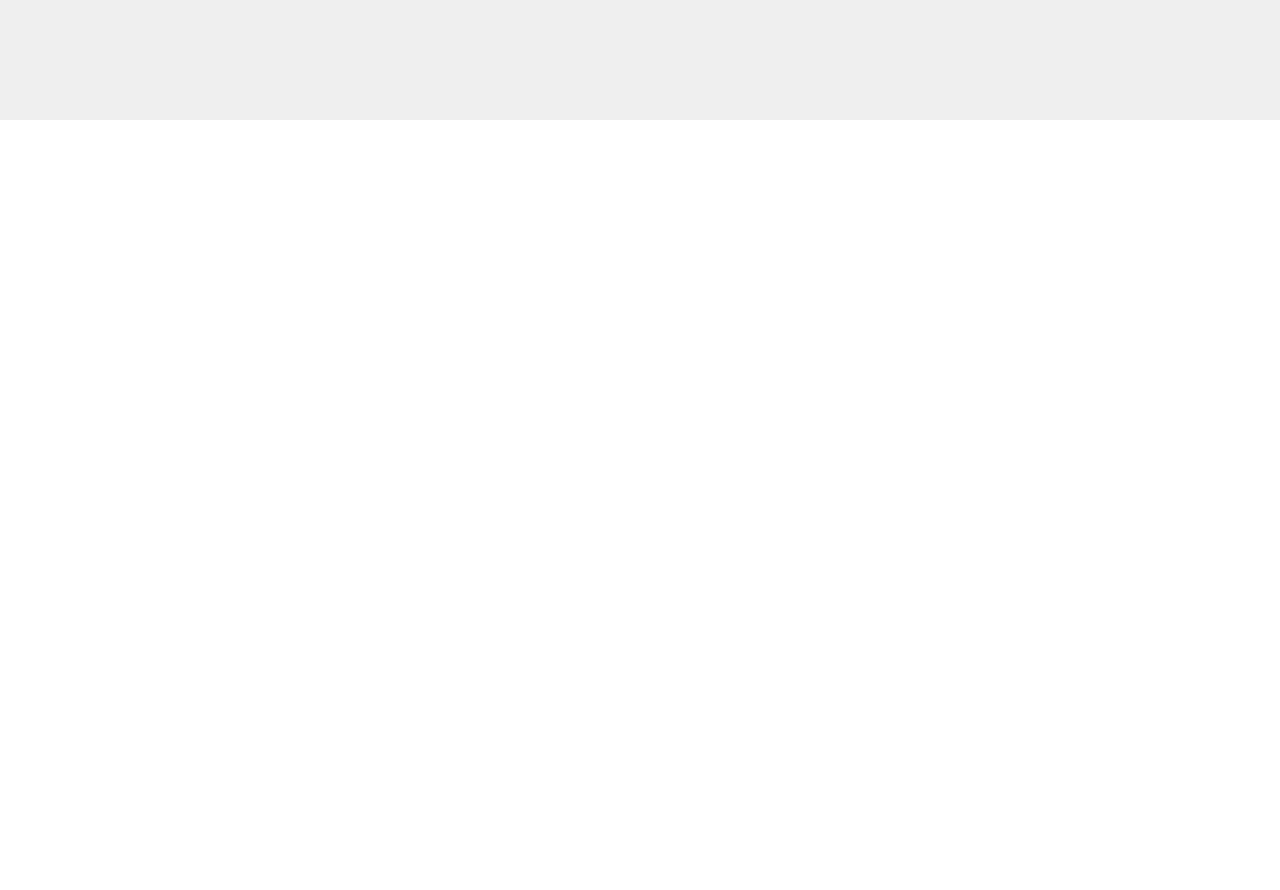
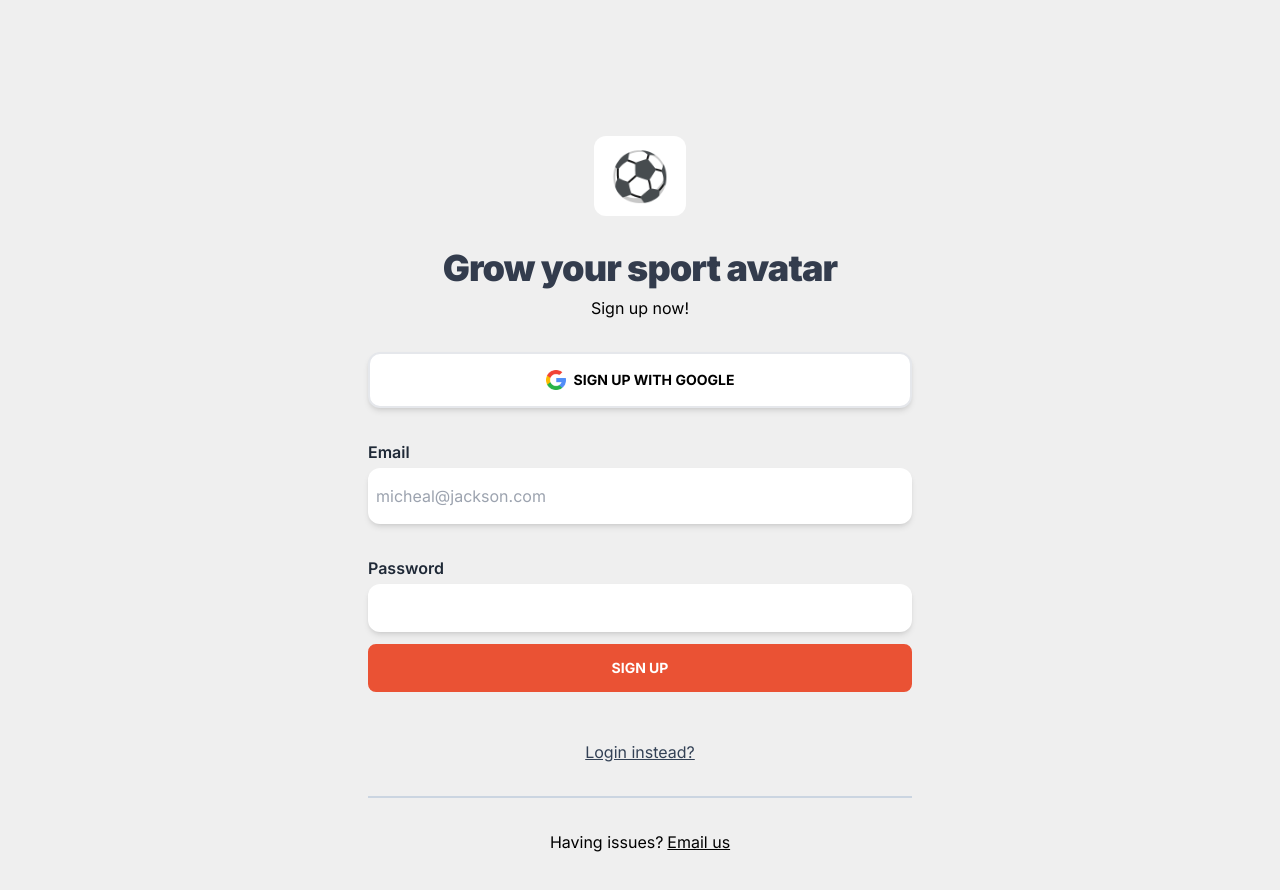
Before and after one commit to ALERA0/goalExp, a Next.js app: page /signup in a window 1280 px wide. Shown: the part 680-1570 px from the top of the page. Before the commit the page ends 800 px from the top, so only its background shows below. Built offline with nearby package versions, Linux system fonts and the light colour scheme.

Commit message:
chore(AllAvatars comp && signup page) design completed

```diff
--- a/src/app/login/index.jsx
+++ b/src/app/login/index.jsx
@@ -1,6 +1,7 @@
 import React from "react";
 import google from "../../../public/icons/search.png";
 import Image from "next/image";
+import AllAvatars from "@/components/AllAvatars";
 
 const LoginPage = () => {
   return (
@@ -8,7 +9,7 @@ const LoginPage = () => {
       <div className="max-w-xl mx-auto p-4 space-y-8 mb-24">
         <div className="flex justify-center">
           <div className="p-4 bg-white rounded-xl">
-            <div className="text-5xl">🚴</div>
+            <AllAvatars />
           </div>
         </div>
         <h1 className="text-4xl font-black tracking-tight text-center text-[#333C4D]">
@@ -20,7 +21,7 @@ const LoginPage = () => {
         </button>
         <div >
             <p className="font-semibold mb-1">Email</p>
-            <input type="email" className="w-full py-4 px-2 bg-white text-black rounded-xl shadow-md" placeholder="micheal@jackson.com" />
+            <input type="email" className="w-full py-4 px-2 bg-white text-black rounded-xl shadow-md" placeholder="micheal@jackson.com" autoComplete="email" />
         </div>
         <div >
             <p className="font-semibold mb-1">Password</p>
--- a/src/app/signup/index.jsx
+++ b/src/app/signup/index.jsx
@@ -1,54 +1,65 @@
 import React from "react";
-import close from "../../../public/icons/close.png";
 import Image from "next/image";
-import Avatar from "../../components/Avatar";
-import { avatars } from "@/avatars";
-import GoalPerWeek from "@/components/GoalPerWeek";
+import AllAvatars from "@/components/AllAvatars";
+import google from "../../../public/icons/search.png";
+import CreateAvatar from "@/components/CreateAvatar";
 
 const SignupPage = () => {
   return (
-    <div className="bg-[#EFEFEF] h-screen overflow-y-auto">
-      <div className="max-w-xl mx-auto p-4 space-y-8 mb-24">
-        <div className="flex justify-between">
-          <h1 className="text-3xl font-black tracking-tight  text-[#333C4D]">
-            Create a sport avatar
-          </h1>
-          <button className="p-3 flex items-center justify-center hover:bg-gray-300 duration-150 rounded-lg">
-            <Image src={close} alt="close" className="w-4" />
-          </button>
-        </div>
-        <form className="space-y-4">
-          <div className="grid grid-rows-3 grid-flow-col gap-2 overflow-auto p-2 px-4 -mx-4 -m-2">
-            {avatars.map((avatar, index) => (
-              <Avatar key={index} icon={avatar} />
-            ))}
+    <>
+      <CreateAvatar />
+      <div className="overflow-y-auto bg-[#EFEFEF] h-screen z-10 ">
+        <div className="max-w-xl mx-auto p-4 space-y-8 mb-24">
+          <div className="flex justify-center">
+            <div className="p-4 bg-white rounded-xl">
+              <AllAvatars />
+            </div>
           </div>
           <div>
-            <p className="font-semibold mb-1">Avatar name</p>
+            <h1 className="text-4xl font-black tracking-tight text-center text-[#333C4D]">
+              Grow your sport avatar
+            </h1>
+            <p className="text-center mt-2 text-black">Sign up now!</p>
+          </div>
+          <button className="uppercase gap-2 py-4 border-2 text-black text-sm font-bold bg-white rounded-xl w-full flex justify-center items-center shadow-md">
+            <Image src={google} alt="google" className="flex w-5" />
+            sign up with google
+          </button>
+          <div>
+            <p className="font-semibold mb-1">Email</p>
             <input
-              type="text"
+              type="email"
               className="w-full py-4 px-2 bg-white text-black rounded-xl shadow-md"
-              placeholder="Nick Furry"
+              placeholder="micheal@jackson.com"
+              autoComplete="email"
             />
           </div>
-          <div className="w-full">
-            <p className=" mb-1 font-black">Goal per week</p>
-            <div className="flex gap-2 justify-center">
-              {[...Array(7)].map((_, index) => (
-                <GoalPerWeek
-                  key={index}
-                  text={`${index + 1}x`}
-                  value={index + 1}
-                />
-              ))}
-            </div>
-            <p className="text-xs mt-3 text-black"><span className="font-bold">25</span> XP per completion. Up to 100 XP a week</p>
-
+          <div>
+            <p className="font-semibold mb-1">Password</p>
+            <input
+              type="password"
+              className="w-full py-3 px-2 !bg-white text-black rounded-xl shadow-md"
+            />
+            <button className="text-center w-full text-sm bg-[#EA5234] mt-3 border-2 border-[#EA5234] rounded-lg py-3 text-white hover:bg-orange-700 duration-200 uppercase font-bold mb-4 ">
+              sign up
+            </button>
           </div>
-          <button className="text-center w-full text-sm bg-[#EA5234] mt-3 border-2 border-[#EA5234] rounded-lg py-3 text-white hover:bg-orange-700 duration-200 uppercase font-bold mb-4 ">Create Avatar</button>
-        </form>
+          <a
+            href="/login"
+            className="link flex justify-center items-center  text-slate-700"
+          >
+            Login instead?
+          </a>
+          <div className="w-full bg-slate-300 h-0.5" />
+          <p className="flex justify-center items-center gap-1 text-black">
+            Having issues?
+            <a href="/" className="link ">
+              Email us
+            </a>
+          </p>
+        </div>
       </div>
-    </div>
+    </>
   );
 };
 
--- /dev/null
+++ b/src/components/AllAvatars.jsx
@@ -0,0 +1,18 @@
+"use client";
+import { avatars } from "@/avatars";
+import React, { useEffect, useState } from "react";
+
+const AllAvatars = () => {
+  const [avatarIndex, setAvatarIndex] = useState(0);
+
+  useEffect(() => {
+    const interval = setInterval(() => {
+      setAvatarIndex((prevIndex) => (prevIndex + 1) % avatars.length);
+    }, 700);
+    return () => clearInterval(interval);
+  }, []);
+
+  return <div className="text-5xl">{avatars[avatarIndex]}</div>;
+};
+
+export default AllAvatars;
--- /dev/null
+++ b/src/components/CreateAvatar.jsx
@@ -0,0 +1,66 @@
+"use client";
+import React, { useState } from "react";
+import GoalPerWeek from "./GoalPerWeek";
+import Avatar from "./Avatar";
+import Image from "next/image";
+import { avatars } from "@/avatars";
+import close from "../../public/icons/close.png";
+
+
+const CreateAvatar = () => {
+  const [hide, setHide] = useState(true);
+
+  return (
+    <div className={`bg-[#EFEFEF] h-screen overflow-y-auto ${hide ? "flex": "hidden"} z-20`}>
+      <div className="max-w-xl mx-auto p-4 space-y-8 mb-24">
+        <div className="flex justify-between">
+          <h1 className="text-3xl font-black tracking-tight  text-[#333C4D]">
+            Create a sport avatar
+          </h1>
+          <button
+            className="p-3 flex items-center justify-center hover:bg-gray-300 duration-150 rounded-lg"
+            onClick={() => setHide(false)}
+          >
+            <Image src={close} alt="close" className="w-4" />
+          </button>
+        </div>
+        <form className="space-y-4">
+          <div className="grid grid-rows-3 grid-flow-col gap-2 overflow-auto p-2 px-4 -mx-4 -m-2">
+            {avatars.map((avatar, index) => (
+              <Avatar key={index} icon={avatar} />
+            ))}
+          </div>
+          <div>
+            <p className="font-semibold mb-1">Avatar name</p>
+            <input
+              type="text"
+              className="w-full py-4 px-2 bg-white text-black rounded-xl shadow-md"
+              placeholder="Nick Furry"
+            />
+          </div>
+          <div className="w-full">
+            <p className=" mb-1 font-black">Goal per week</p>
+            <div className="flex gap-2 justify-center">
+              {[...Array(7)].map((_, index) => (
+                <GoalPerWeek
+                  key={index}
+                  text={`${index + 1}x`}
+                  value={index + 1}
+                />
+              ))}
+            </div>
+            <p className="text-xs mt-3 text-black">
+              <span className="font-bold">25</span> XP per completion. Up to 100
+              XP a week
+            </p>
+          </div>
+          <button className="text-center w-full text-sm bg-[#EA5234] mt-3 border-2 border-[#EA5234] rounded-lg py-3 text-white hover:bg-orange-700 duration-200 uppercase font-bold mb-4 ">
+            Create Avatar
+          </button>
+        </form>
+      </div>
+    </div>
+  );
+};
+
+export default CreateAvatar;
```
